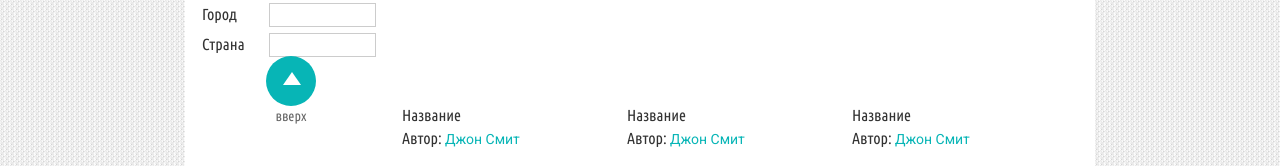
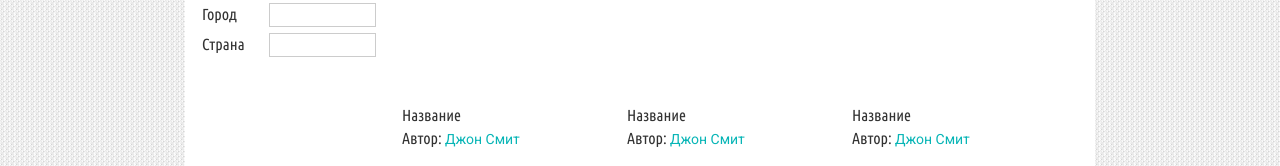
Before and after one commit to enlare/bankvideo, a plain HTML site: page categories.html in a window 1280 px wide. Shown: the part 456-622 px from the top of the page. Drawn offline with Linux system fonts and the light colour scheme.

Commit message:
убрала кнопку вверх

```diff
--- a/categories.html
+++ b/categories.html
@@ -229,12 +229,7 @@
                             </div>
                         </div>
 
-                        <div class="btnScrollToTop">
-                            <div class="cyanCircle">
-                                <b id="up-triangle"></b>
-                            </div>
-                            <div class="text-center">вверх</div>
-                        </div>
+
                     </div>
                     <div class="col-files">
                         <div class="clearfix paginationRow">
```
